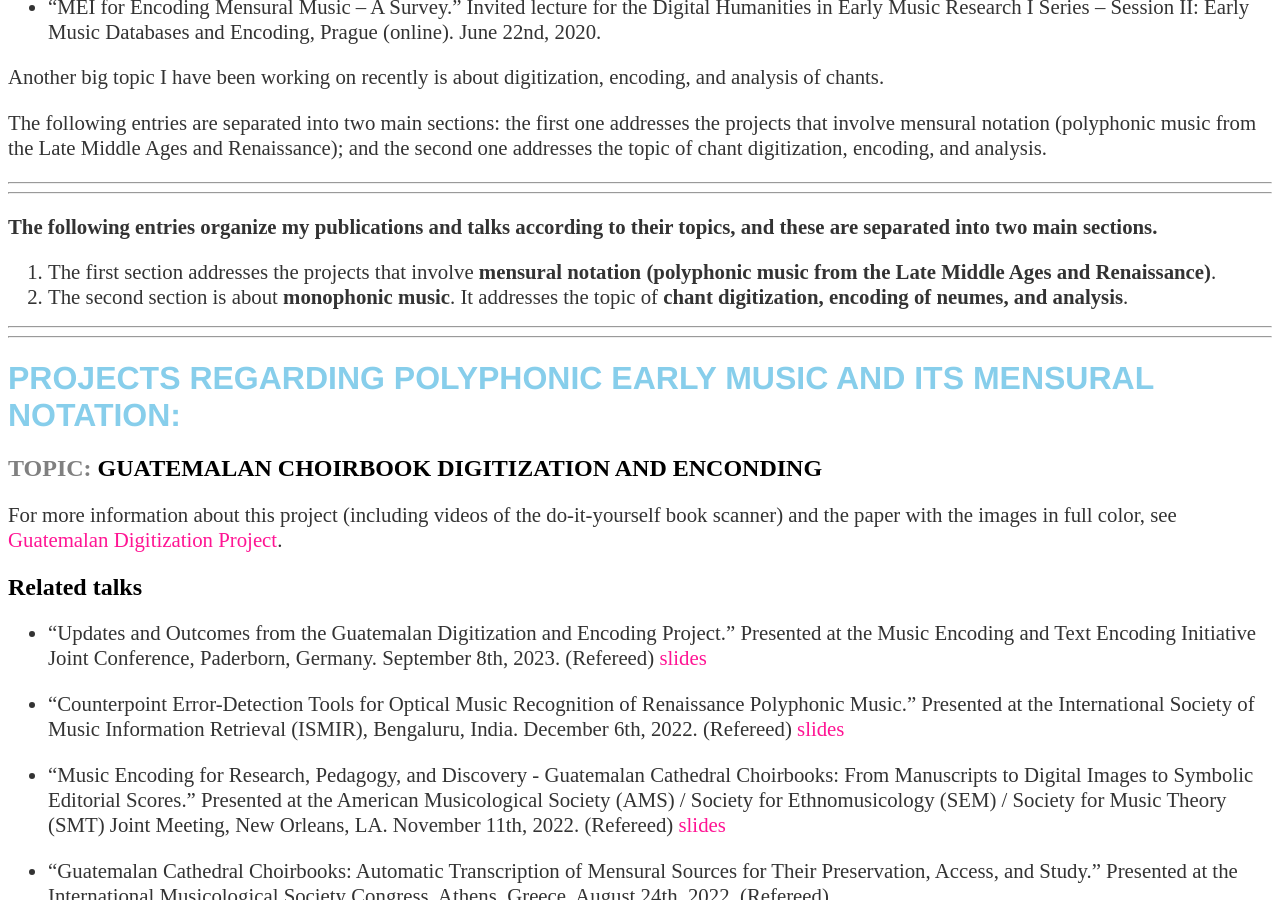
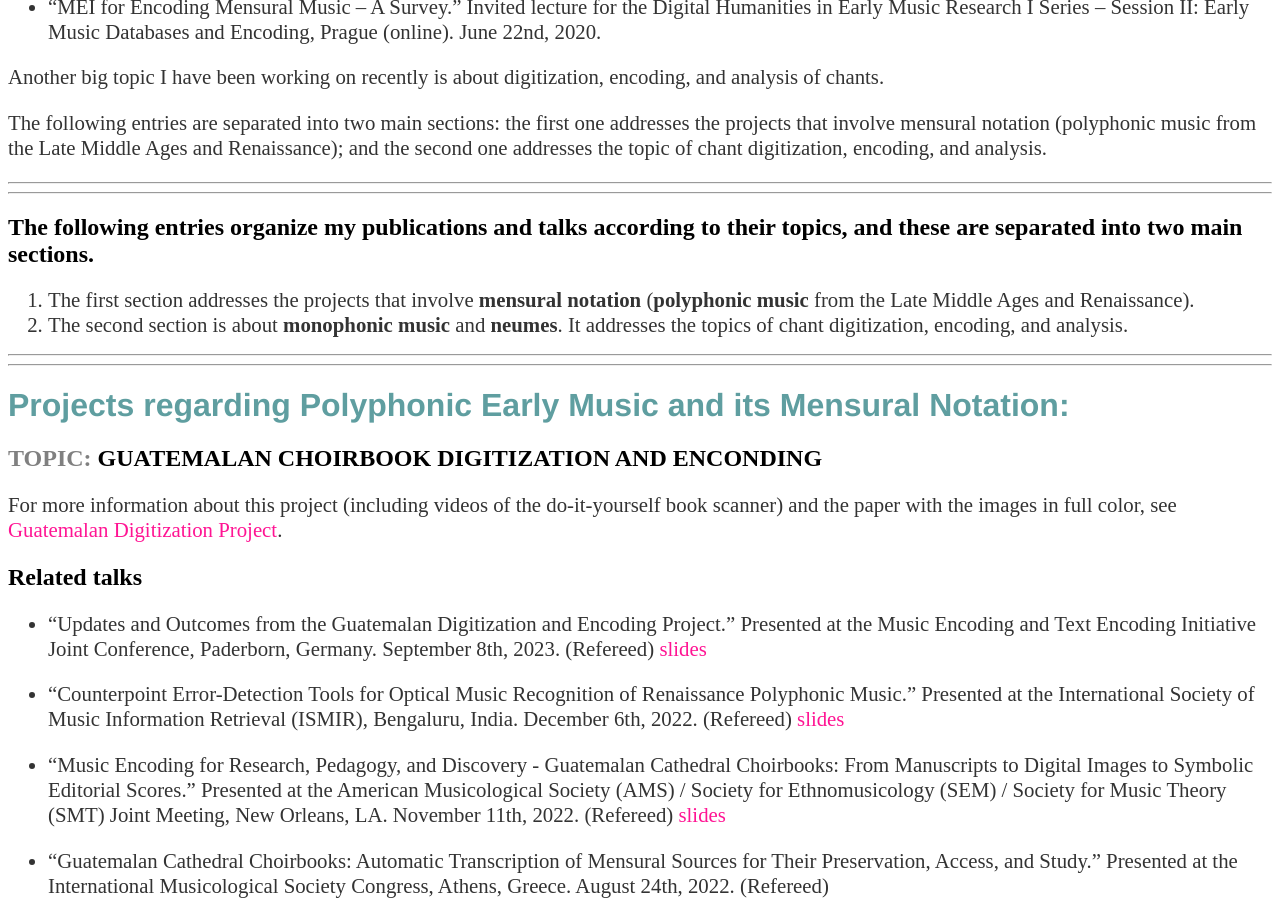
Before and after one commit to martha-thomae/martha-thomae.github.io, a Jekyll site: the page built from projects/index.md, in a window 1280 px wide and 900 px high, scrolled down 487 px. Built offline with Jekyll 4.4.1, drawn with Linux system fonts in a browser that asks for light colours; some of the changed text lies outside the part shown.

Commit message:
Reformat the 'publication and talks' page

```diff
--- a/projects/index.md
+++ b/projects/index.md
@@ -21,14 +21,14 @@ The following entries are separated into two main sections: the first one addres
 ---
 ---
 
-**The following entries organize my publications and talks according to their topics, and these are separated into two main sections.**
-1. The first section addresses the projects that involve **mensural notation (polyphonic music from the Late Middle Ages and Renaissance)**.
-2. The second section is about **monophonic music**. It addresses the topic of **chant digitization, encoding of neumes, and analysis**.
+## The following entries organize my publications and talks according to their topics, and these are separated into two main sections.
+1. The first section addresses the projects that involve **mensural notation** (**polyphonic music** from the Late Middle Ages and Renaissance).
+2. The second section is about **monophonic music** and **neumes**. It addresses the topics of chant digitization, encoding, and analysis.
 
 ---
 ---
 
-# <span style="color:skyblue;">PROJECTS REGARDING POLYPHONIC EARLY MUSIC AND ITS MENSURAL NOTATION:</span>
+# <span style="color:cadetblue;">Projects regarding Polyphonic Early Music and its Mensural Notation:</span>
 
 ## <span style="color:Gray">TOPIC:</span> GUATEMALAN CHOIRBOOK DIGITIZATION AND ENCONDING
 
@@ -108,7 +108,7 @@ Thomae, Martha E., Antonio Ríos-Vila, Jorge Calvo-Zaragoza, David Rizo, and Jos
 ---
 ---
 
-# <span style="color:green;">PROJECTS REGARDING CHANTS, MONOPHONIC EARLY MUSIC, NEUMES, AND SQUARE NOTATION</span>
+# <span style="color:green;">Projects regarding Chants, Monophonic Early Music, Neumes, and Square Notation</span>
 
 ## <span style="color:Gray">TOPIC:</span> CHANT ENCODING AND ANALYSIS
 
```
